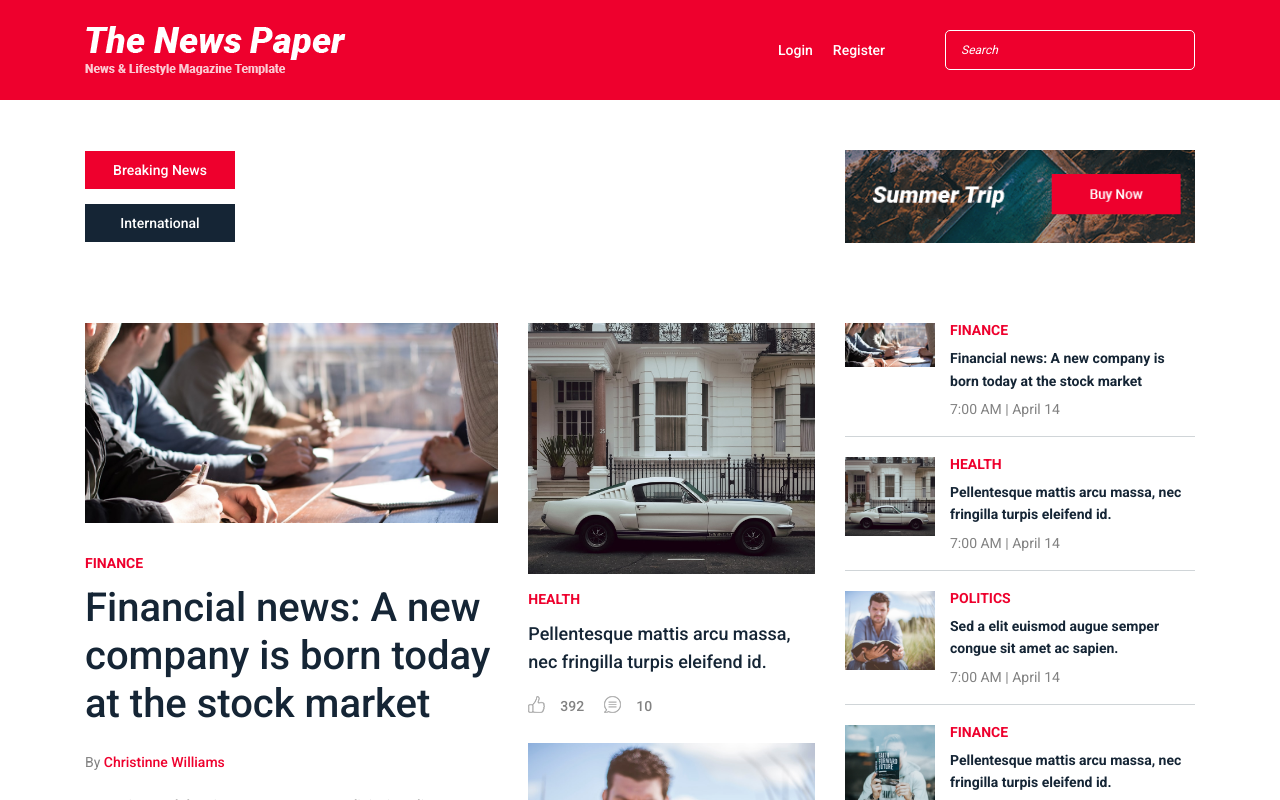
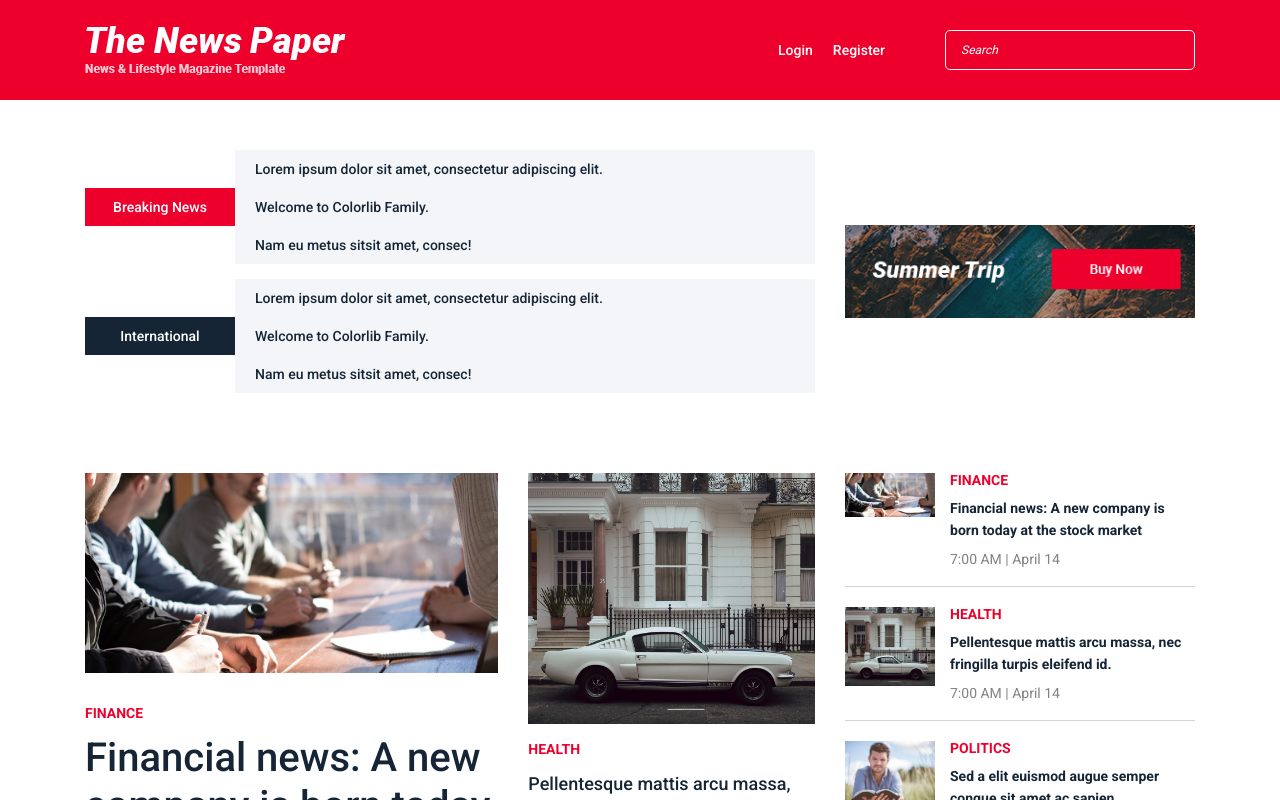
Before and after one commit to Consatanos/newspaper, a React (Create React App) app: page / in a window 1280 px wide. Shown: the top 800 px of the page. Built offline with nearby package versions, Linux system fonts and the light colour scheme; a web font is replaced by a local one.

Commit message:
add ticker tempate

```diff
--- /dev/null
+++ b/src/components/ticker/index.js
@@ -0,0 +1,3 @@
+import Ticker from './ticker';
+
+export default Ticker;
--- /dev/null
+++ b/src/components/ticker/ticker.js
@@ -0,0 +1,19 @@
+import React, { Component } from 'react';
+
+class Ticker extends Component {
+
+
+  render() {
+    return (
+      <div className="ticker">
+        <ul>
+          <li><a href="#">Lorem ipsum dolor sit amet, consectetur adipiscing elit.</a></li>
+          <li><a href="#">Welcome to Colorlib Family.</a></li>
+          <li><a href="#">Nam eu metus sitsit amet, consec!</a></li>
+        </ul>
+      </div>
+    )
+  }
+};
+
+export default Ticker;
--- a/src/containers/hero-container/hero-container.js
+++ b/src/containers/hero-container/hero-container.js
@@ -3,6 +3,7 @@ import { connect } from 'react-redux';
 import { compose } from 'redux';
 
 import { withInfoService } from '../../components/hoc';
+import Ticker from '../../components/ticker';
 
 class HeroContainer extends Component {
   componentDidMount() {
@@ -16,37 +17,23 @@ class HeroContainer extends Component {
   render() {
     const { news } = this.props;
     return (
-      <>
       <div className="col-12 col-lg-8">
         {/* Breaking News Widget */}
         <div className="breaking-news-area d-flex align-items-center">
           <div className="news-title">
             <p>Breaking News</p>
-              <div id="breakingNewsTicker" className="ticker">
-                <ul>
-                  {/* <li><a href="#">Lorem ipsum dolor sit amet, consectetur adipiscing elit.</a></li>
-                  <li><a href="#">Welcome to Colorlib Family.</a></li>
-                  <li><a href="#">Nam eu metus sitsit amet, consec!</a></li> */}
-                </ul>
           </div>
-            </div>
+          <Ticker />
         </div>
 
         {/* Breaking News Widget */}
         <div className="breaking-news-area d-flex align-items-center mt-15">
           <div className="news-title title2">
             <p>International</p>
-              <div id="internationalTicker" className="ticker">
-                <ul>
-                  {/* <li><a href="#">Lorem ipsum dolor sit amet, consectetur adipiscing elit.</a></li>
-                  <li><a href="#">Welcome to Colorlib Family.</a></li>
-                  <li><a href="#">Nam eu metus sitsit amet, consec!</a></li> */}
-                </ul>
+          </div>
+          <Ticker />
         </div>
       </div>
-          </div>
-        </div>
-      </>
     )
   };
 };
```
Lines whose indentation alone changed are shown as unchanged.
